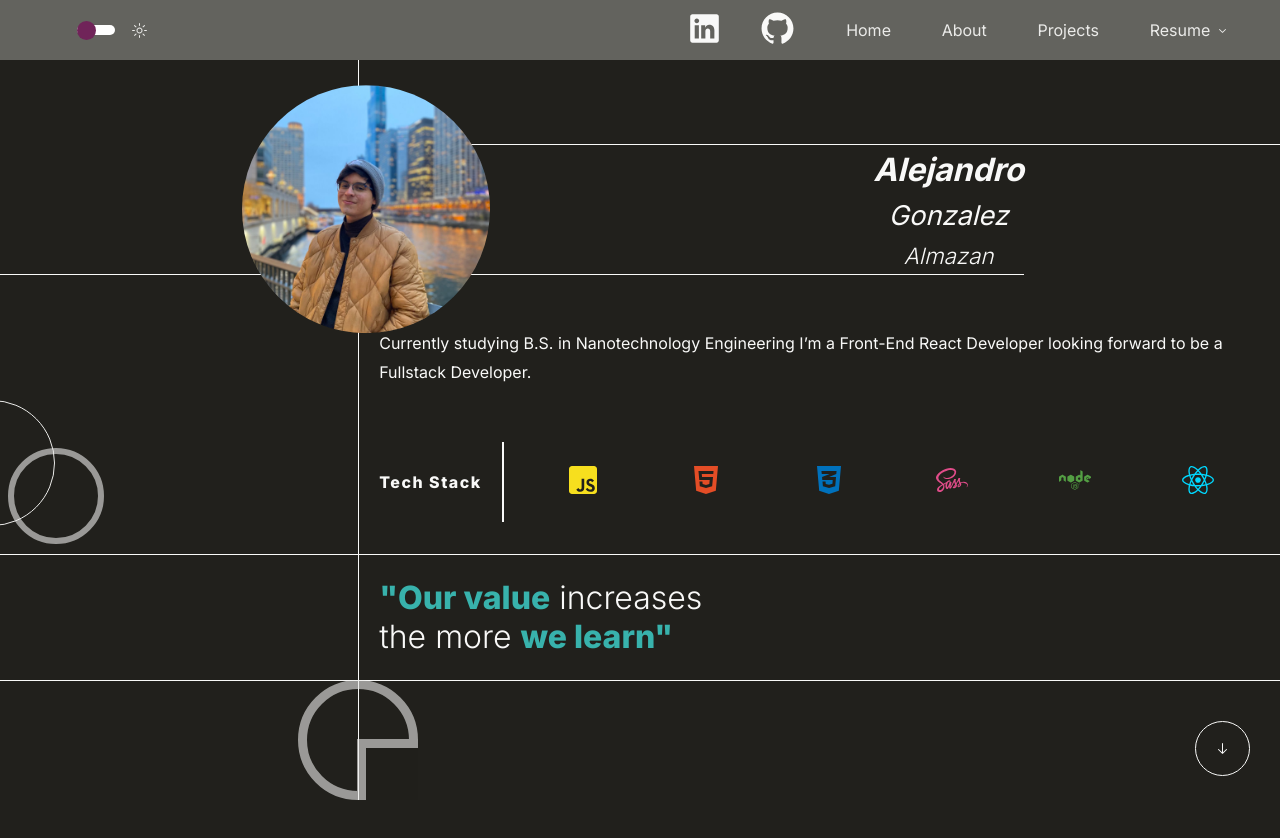
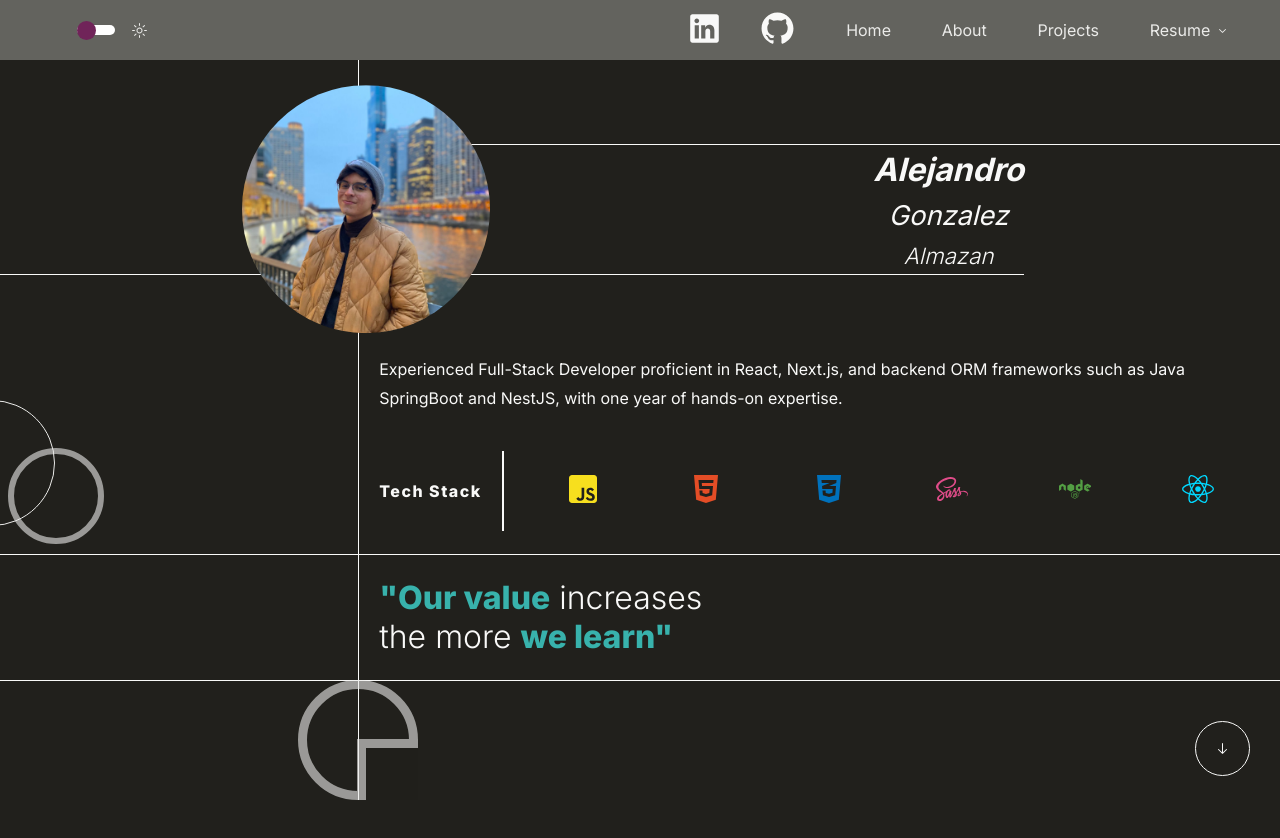
Before and after one commit to alejandrogonzalz/MyPortfolio, a React (Vite) app: page / in a window 1280 px wide. Shown: the top 838 px of the page. Built offline with nearby package versions, Linux system fonts and the light colour scheme.

Commit message:
change landing

```diff
--- a/src/home/Landing.tsx
+++ b/src/home/Landing.tsx
@@ -66,8 +66,9 @@ export const Landing = () => {
 
       <div className={classes.middle_container}>
         <div className={classes.biography}>
-          Currently studying B.S. in Nanotechnology Engineering I’m a Front-End
-          React Developer looking forward to be a Fullstack Developer.
+          Experienced Full-Stack Developer proficient in React, Next.js, and
+          backend ORM frameworks such as Java SpringBoot and NestJS, with one
+          year of hands-on expertise.
         </div>
         <div className={classes.icon_container}>
           <span className={classes.text}>Tech Stack</span>
--- a/src/home/landing.module.scss
+++ b/src/home/landing.module.scss
@@ -1,5 +1,5 @@
 @import "../sass/global";
-@import "../sass//mixins";
+@import "../sass/mixins";
 
 // Container CSS
 .landing__page {
@@ -58,6 +58,7 @@
     font-size: 0.85rem;
     text-align: left;
     line-height: 1.8;
+    margin-top: 35px;
   }
 }
 
@@ -215,6 +216,11 @@
 /// ***************************
 /// BREAKPOINTS
 /// ***************************
+@media screen and (max-width: $breakpoint-tablet) {
+  .biography {
+    margin-top: 0 !important;
+  }
+}
 
 @media screen and (max-width: $breakpoint-small-mobile) {
   .middle_container > .biography {
--- a/src/navbar/NavElements.tsx
+++ b/src/navbar/NavElements.tsx
@@ -82,9 +82,6 @@ export const NavElements = forwardRef(
       }
     };
 
-
-
-
     const springProps: StyleSpringProps = useSpring({
       right: navOpen ? "0vw" : "-45vw",
     });
@@ -96,9 +93,7 @@ export const NavElements = forwardRef(
     });
 
     const scrollBottom = () => {
-
-      if (setNavOpen) setNavOpen(false)
-
+      if (setNavOpen) setNavOpen(false);
 
       if (location.pathname === "/projects") {
         setTimeout(() => {
@@ -115,9 +110,9 @@ export const NavElements = forwardRef(
     };
 
     const scrollTop = () => {
-      if (setNavOpen) setNavOpen(false)
+      if (setNavOpen) setNavOpen(false);
 
-      if (location.pathname === "/" ) {
+      if (location.pathname === "/") {
         setTimeout(() => {
           window.scrollTo({
             top: 0,
@@ -125,11 +120,9 @@ export const NavElements = forwardRef(
           });
         }, 0);
       } else {
-          window.scrollTo(0, 0);
+        window.scrollTo(0, 0);
       }
     };
-
-
 
     return (
       <>
@@ -171,7 +164,7 @@ export const NavElements = forwardRef(
                 </Link>
               </NavigationMenu.Item>
               <NavigationMenu.Item className={styles.nav_element}>
-                <Link to="/projects" onClick={()=>{ window.scrollTo(0, 0)}}>
+                <Link to="/projects" onClick={scrollTop}>
                   Projects
                 </Link>
               </NavigationMenu.Item>
@@ -179,8 +172,6 @@ export const NavElements = forwardRef(
                 <ResumeContent />
               </NavigationMenu.Item>
             </NavigationMenu.List>
-
-
           </NavigationMenu.Root>
         </animated.div>
       </>
```
